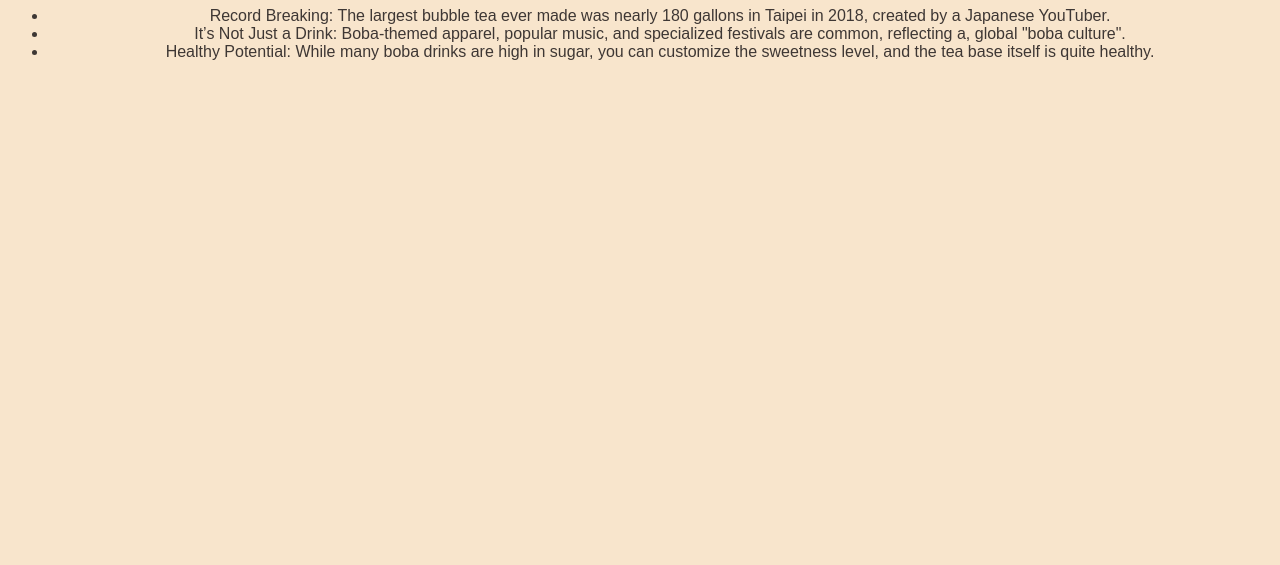
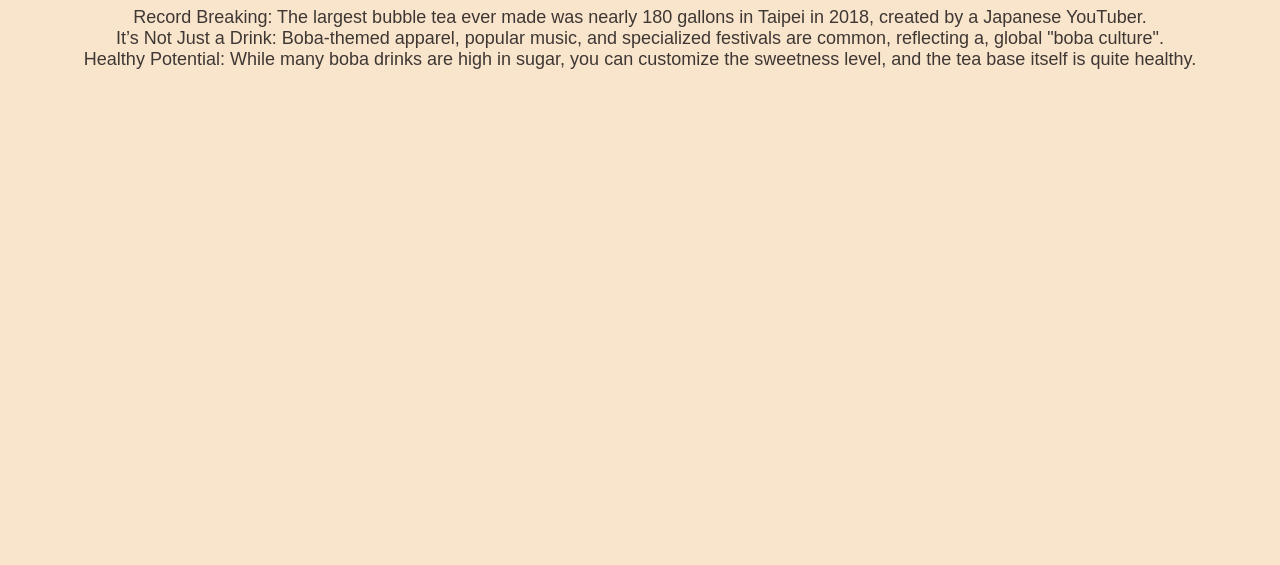
Before and after one commit to nstewk09/website, a plain HTML site: page index.html in a window 1280 px wide. Shown: the part 235-800 px from the top of the page. Drawn offline with Linux system fonts and the light colour scheme.

Commit message:
Add styling for unordered lists in style.css

```diff
--- a/style.css
+++ b/style.css
@@ -8,3 +8,9 @@ body {
     background: #f8e5cc;
     color: #3e3734;
 }
+
+ul {
+    list-style-type: none;
+    padding: 0;
+    font-size: 18px;
+}
```
